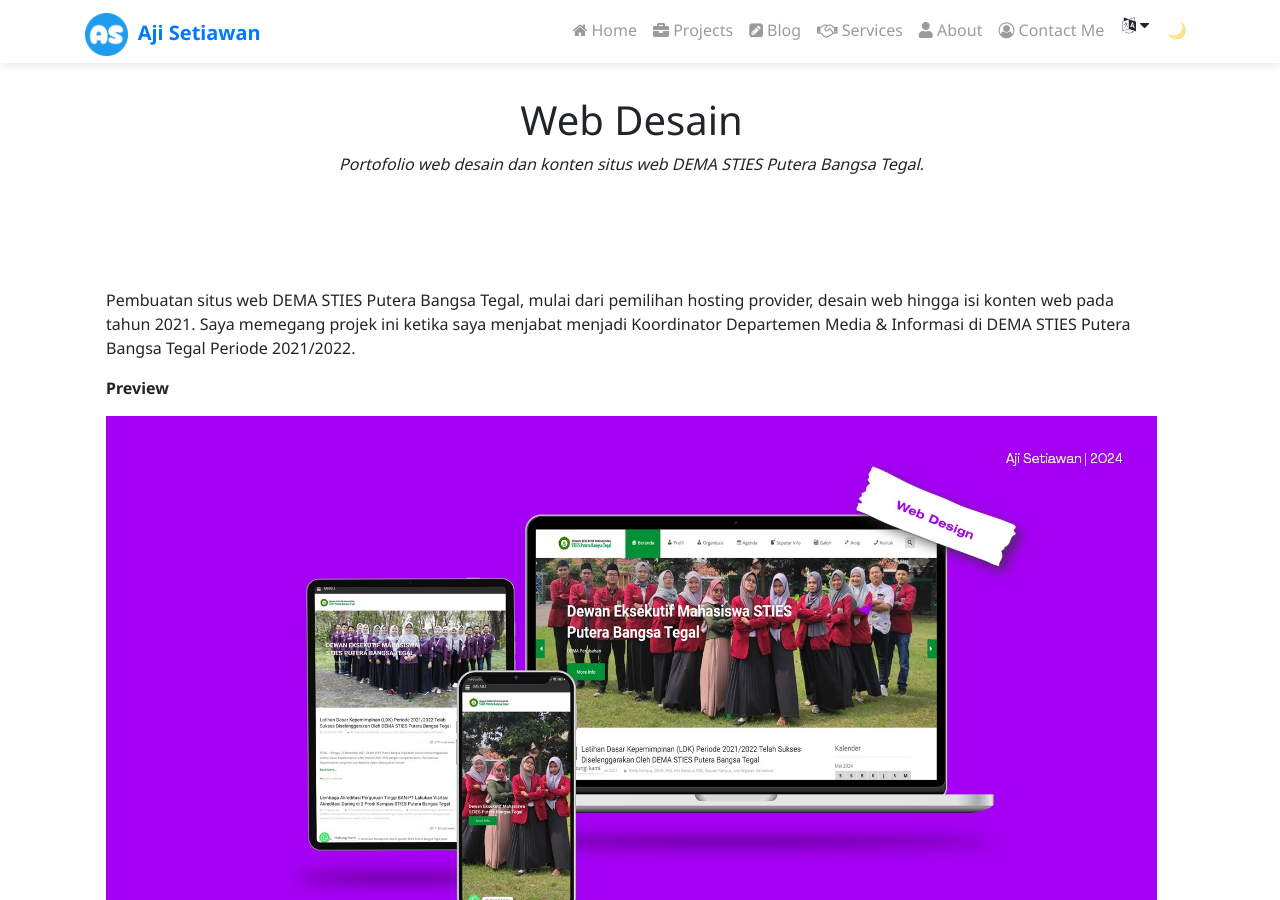
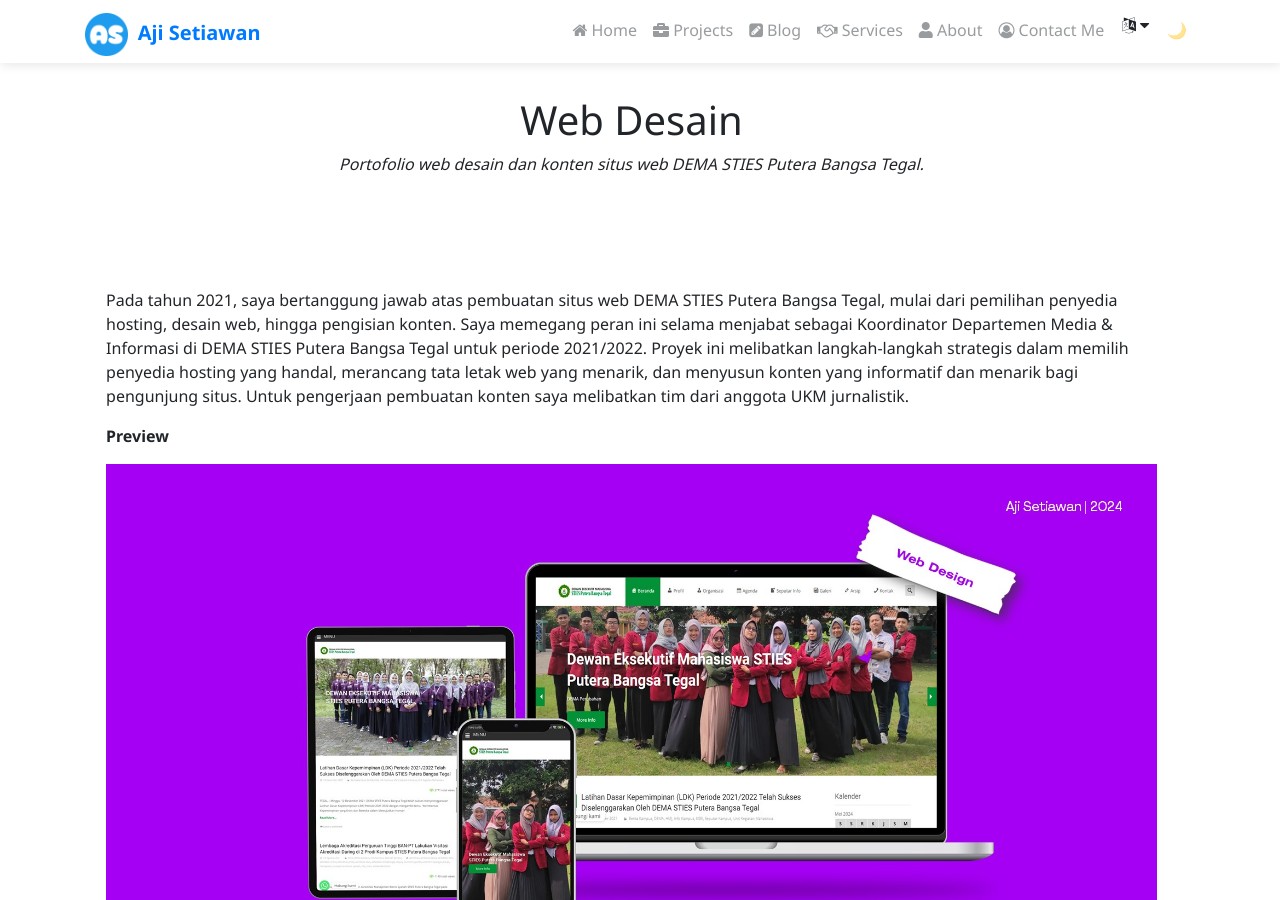
Before and after one commit to ajisetiawan716/ajisetiawan716.github.io, a Jekyll site: the page built from _projects/Web Desain DEMA STIES Putera Bangsa Tegal.md, in a window 1280 px wide and 900 px high. Built offline with Jekyll 4.4.1, drawn with Linux system fonts in a browser that asks for light colours; nearby versions of some CDN libraries; emoji names are drawn with the system emoji font; comment, search, counter and statistics services are not loaded; a style sheet for code colours, icons or effects is not loaded.

Commit message:
Update Web Desain DEMA STIES Putera Bangsa Tegal.md

```diff
--- a/_projects/Web Desain DEMA STIES Putera Bangsa Tegal.md
+++ b/_projects/Web Desain DEMA STIES Putera Bangsa Tegal.md
@@ -7,7 +7,7 @@
 ---
 
 
-Pembuatan situs web DEMA STIES Putera Bangsa Tegal, mulai dari pemilihan hosting provider, desain web hingga isi konten web pada tahun 2021. Saya memegang projek ini ketika saya menjabat menjadi Koordinator Departemen Media & Informasi di DEMA STIES Putera Bangsa Tegal Periode 2021/2022.
+Pada tahun 2021, saya bertanggung jawab atas pembuatan situs web DEMA STIES Putera Bangsa Tegal, mulai dari pemilihan penyedia hosting, desain web, hingga pengisian konten. Saya memegang peran ini selama menjabat sebagai Koordinator Departemen Media & Informasi di DEMA STIES Putera Bangsa Tegal untuk periode 2021/2022. Proyek ini melibatkan langkah-langkah strategis dalam memilih penyedia hosting yang handal, merancang tata letak web yang menarik, dan menyusun konten yang informatif dan menarik bagi pengunjung situs. Untuk pengerjaan pembuatan konten saya melibatkan tim dari anggota UKM jurnalistik.
 
 **Preview**
 ![Portofolio Web Desain](https://www.ajisetiawan.my.id/assets/img/content/wd-dema-1.jpg "Portofolio Web Desain")
```
